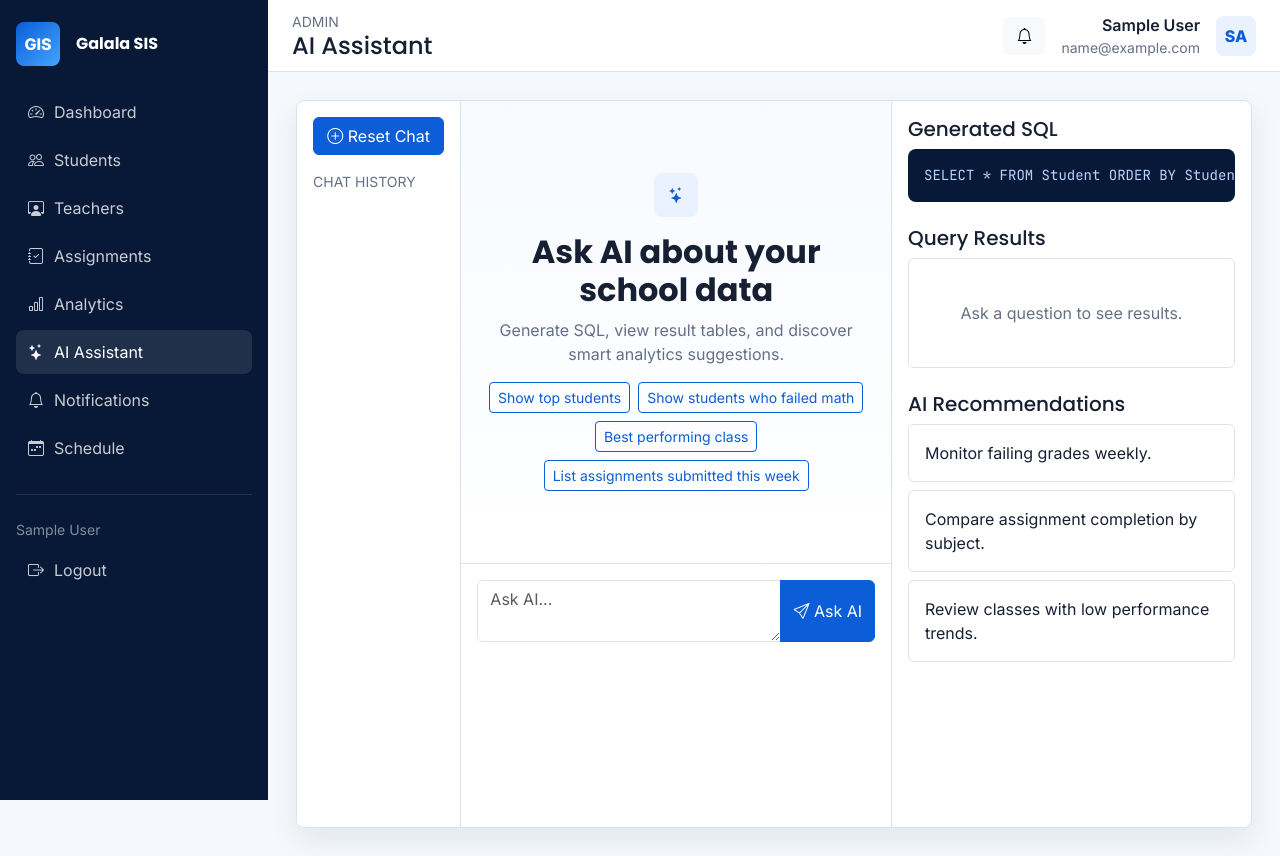
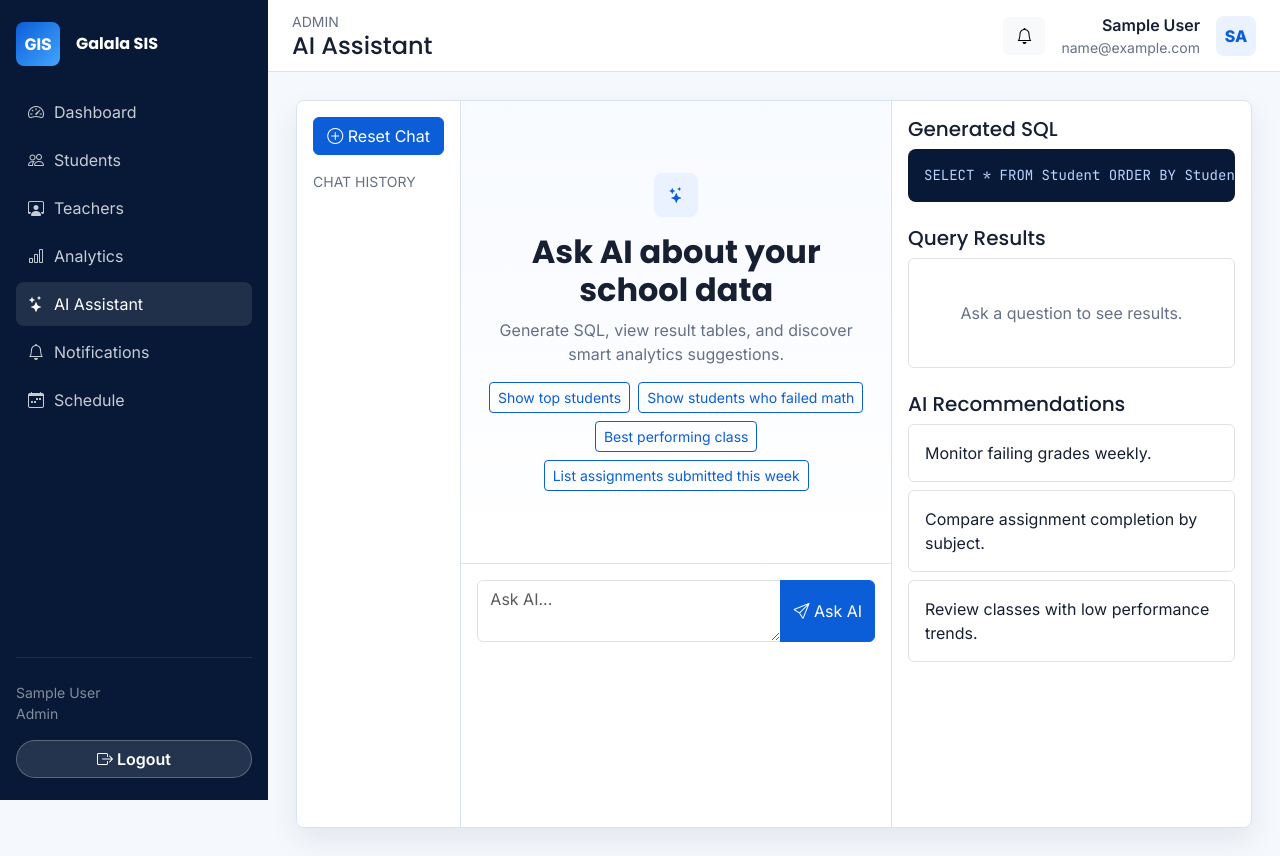
Before and after one commit to Kevoharvey/School-Information-System, a Flask app: page /ai-assistant in a window 1280 px wide. Run offline with Flask 3, Linux system fonts and the light colour scheme; the visitor is signed in with stand-in values (Sample User, id 1); parts of the project's set-up code (start-up, migrations or seed data) failed here and were passed over.

Commit message:
refactor: update UI styling, adjust sidebar navigation, and allow empty DB passwords in configuration

```diff
--- a/static/css/style.css
+++ b/static/css/style.css
@@ -196,6 +196,16 @@ a {
   padding: 22px 16px;
   overflow-y: auto;
   z-index: 1040;
+  display: flex;
+  flex-direction: column;
+}
+
+.sidebar-nav {
+  flex: 1 1 auto;
+}
+
+.sidebar-footer {
+  margin-top: auto;
 }
 
 .sidebar .nav-link {
@@ -210,6 +220,19 @@ a {
 .sidebar .nav-link:hover,
 .sidebar .nav-link.active {
   background: rgba(255, 255, 255, 0.1);
+  color: #fff;
+}
+
+.sidebar-logout-btn {
+  border-radius: 999px;
+  border: 1px solid rgba(255, 255, 255, 0.25);
+  background: rgba(255, 255, 255, 0.12);
+  color: #fff;
+  font-weight: 600;
+}
+
+.sidebar-logout-btn:hover {
+  background: rgba(255, 255, 255, 0.2);
   color: #fff;
 }
 
--- a/templates/schedule.html
+++ b/templates/schedule.html
@@ -6,7 +6,7 @@
 
 {% block content %}
 <div class="d-flex flex-column flex-lg-row justify-content-between gap-3 mb-4">
-  <div><h2 class="brand-font fw-bold mb-1">Weekly Timetable</h2><p class="text-muted-soft mb-0">Subject and teacher schedule in a calendar-style layout.</p></div>
+  <div><h2 class="brand-font fw-bold mb-1">Weekly Timetable</h2></div>
   {% if user_role == 'admin' %}<button class="btn btn-primary" data-bs-toggle="modal" data-bs-target="#scheduleModal"><i class="bi bi-calendar-plus"></i> Add Entry</button>{% endif %}
 </div>
 <div class="schedule-grid">
--- a/templates/sidebar.html
+++ b/templates/sidebar.html
@@ -3,7 +3,7 @@
     <span class="school-logo">GIS</span>
     <span class="brand-font fw-bold">Galala SIS</span>
   </a>
-  <nav class="nav flex-column gap-1">
+  <nav class="nav flex-column gap-1 sidebar-nav">
     <a class="nav-link {{ 'active' if active_page == 'dashboard' else '' }}" href="{{ url_for('dashboard') }}"><i class="bi bi-speedometer2"></i> Dashboard</a>
     {% if user_role == 'student' %}
     <a class="nav-link {{ 'active' if active_page == 'students' else '' }}" href="{{ url_for('student_profile') }}"><i class="bi bi-person-badge"></i> My Profile</a>
@@ -14,7 +14,9 @@
     {% if user_role == 'admin' %}
     <a class="nav-link {{ 'active' if active_page == 'teachers' else '' }}" href="{{ url_for('teachers') }}"><i class="bi bi-person-workspace"></i> Teachers</a>
     {% endif %}
+    {% if user_role == 'teacher' or user_role == 'student' %}
     <a class="nav-link {{ 'active' if active_page == 'assignments' else '' }}" href="{{ url_for('assignments') }}"><i class="bi bi-journal-check"></i> Assignments</a>
+    {% endif %}
     {% if user_role in ['teacher', 'admin'] %}
     <a class="nav-link {{ 'active' if active_page == 'analytics' else '' }}" href="{{ url_for('analytics') }}"><i class="bi bi-bar-chart"></i> Analytics</a>
     <a class="nav-link {{ 'active' if active_page == 'ai_assistant' else '' }}" href="{{ url_for('ai_assistant') }}"><i class="bi bi-stars"></i> AI Assistant</a>
@@ -22,8 +24,9 @@
     <a class="nav-link {{ 'active' if active_page == 'notifications' else '' }}" href="{{ url_for('notifications') }}"><i class="bi bi-bell"></i> Notifications</a>
     <a class="nav-link {{ 'active' if active_page == 'schedule' else '' }}" href="{{ url_for('schedule') }}"><i class="bi bi-calendar-week"></i> Schedule</a>
   </nav>
-  <div class="mt-4 pt-4 border-top border-light border-opacity-10">
-    <div class="small text-white-50 mb-2">{{ user_name or 'User' }}</div>
-    <a class="nav-link" href="{{ url_for('logout') }}"><i class="bi bi-box-arrow-right"></i> Logout</a>
+  <div class="sidebar-footer mt-4 pt-4 border-top border-light border-opacity-10">
+    <div class="small text-white-50">{{ user_name or 'User' }}</div>
+    <div class="small text-white-50 text-capitalize mb-3">{{ user_role or 'User' }}</div>
+    <a class="btn sidebar-logout-btn w-100" href="{{ url_for('logout') }}"><i class="bi bi-box-arrow-right"></i> Logout</a>
   </div>
 </aside>
--- a/templates/teachers.html
+++ b/templates/teachers.html
@@ -52,7 +52,7 @@
     </div>
   </div>
   {% else %}
-  <div class="col-12"><div class="empty-state content-card">No teachers yet. Add real teacher profiles from this page.</div></div>
+  <div class="col-12"><div class="empty-state content-card">No teachers yet.</div></div>
   {% endfor %}
 </div>
 
```
Also changed, not shown: db_config.py (+7 -4 lines), model.py (deleted).
